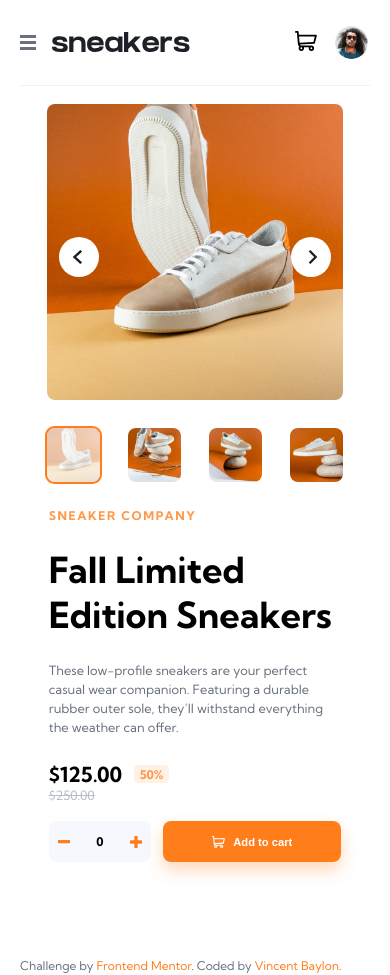
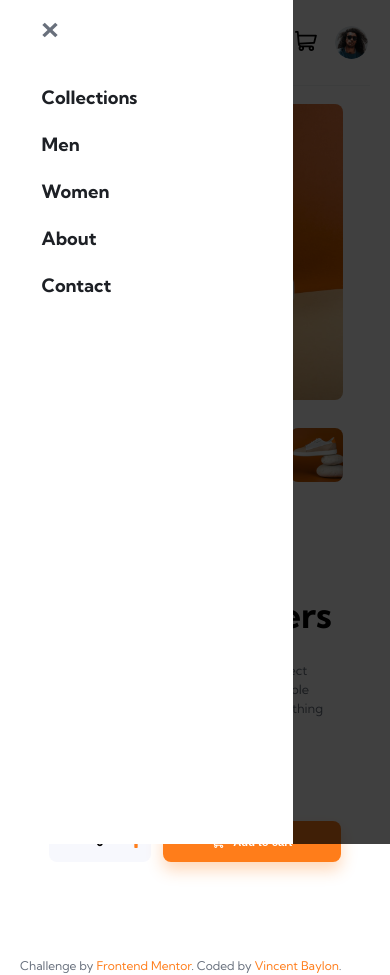
Before and after one commit to vincentbaylon/css-fm-ecommerce, a website: page index.html in a window 390 px wide. Both pictures are taken after a click on the picture 28 px from the left and 42 px from the top of the page. Drawn offline with Linux system fonts and the light colour scheme.

Commit message:
Finished mobile layout

```diff
--- a/index.html
+++ b/index.html
@@ -305,5 +305,21 @@
             </div>
          </div>
       </div>
+
+      <div class="menu">
+         <div class="menu__backdrop"></div>
+         <div class="menu__list">
+            <img
+               src="images/icon-close.svg"
+               alt="Close icon"
+               class="menu__close filter-gray"
+            />
+            <a href="#" class="menu__link">Collections</a>
+            <a href="#" class="menu__link">Men</a>
+            <a href="#" class="menu__link">Women</a>
+            <a href="#" class="menu__link">About</a>
+            <a href="#" class="menu__link">Contact</a>
+         </div>
+      </div>
    </body>
 </html>
--- a/index.js
+++ b/index.js
@@ -193,6 +193,27 @@ document
       }
    });
 
+document.querySelector(".nav__menu").addEventListener("click", () => {
+   const menu = document.querySelector(".menu");
+
+   menu.style.visibility = "visible";
+   menu.style.opacity = "1";
+});
+
+document.querySelector(".menu__close").addEventListener("click", () => {
+   const menu = document.querySelector(".menu");
+
+   menu.style.visibility = "hidden";
+   menu.style.opacity = "0";
+});
+
+document.querySelector(".menu__backdrop").addEventListener("click", () => {
+   const menu = document.querySelector(".menu");
+
+   menu.style.visibility = "hidden";
+   menu.style.opacity = "0";
+});
+
 // FUNCTIONS
 function updateLabel() {
    const label = document.querySelector(".counter__label");
--- a/sass/_components.scss
+++ b/sass/_components.scss
@@ -241,6 +241,11 @@
       height: 1.75rem;
       position: absolute;
       cursor: pointer;
+      visibility: hidden;
+
+      @media only screen and (max-width: 23.4375em) {
+         visibility: visible;
+      }
 
       &:hover {
          filter: invert(51%) sepia(81%) saturate(1386%) hue-rotate(347deg)
@@ -264,6 +269,11 @@
          align-items: center;
          justify-content: center;
          cursor: pointer;
+         visibility: hidden;
+
+         @media only screen and (max-width: 23.4375em) {
+            visibility: visible;
+         }
 
          &:hover > img {
             filter: invert(51%) sepia(81%) saturate(1386%) hue-rotate(347deg)
@@ -815,6 +825,60 @@
 }
 
 //////////////////////////////////
+// MENU
+.menu {
+   height: 100vh;
+   width: 100%;
+   position: fixed;
+   z-index: 50;
+   visibility: hidden;
+   opacity: 0;
+   transition: all 0.3s;
+
+   &__list {
+      background-color: $color-white;
+      width: 70%;
+      height: 100%;
+      z-index: 100;
+      position: absolute;
+      top: 0;
+      left: 0;
+      display: flex;
+      flex-direction: column;
+      padding: 2.7rem;
+      font-size: 2.3rem;
+   }
+
+   &__link {
+      &:link,
+      &:visited {
+         display: inline-block;
+         text-decoration: none;
+         font-weight: 700;
+         color: $color-dark-blue;
+      }
+
+      &:not(:last-child) {
+         margin-bottom: 3rem;
+      }
+   }
+
+   &__close {
+      height: 2rem;
+      width: 2rem;
+      margin-bottom: 6rem;
+   }
+
+   &__backdrop {
+      height: 100%;
+      width: 100%;
+      background-color: $color-black;
+      filter: opacity(0.75);
+      z-index: 99;
+   }
+}
+
+//////////////////////////////////
 // UTILITIES
 .filter-white {
    filter: invert(100%) sepia(3%) saturate(632%) hue-rotate(215deg)
```
Also changed, not shown: css/style.css.
